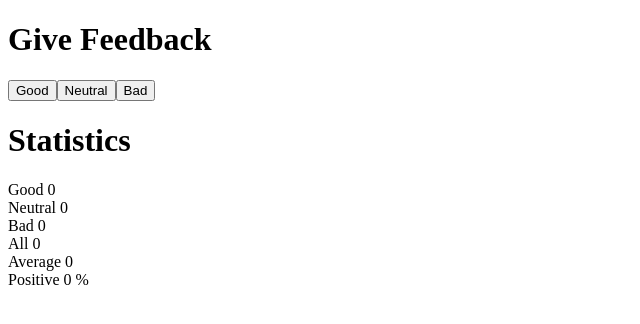
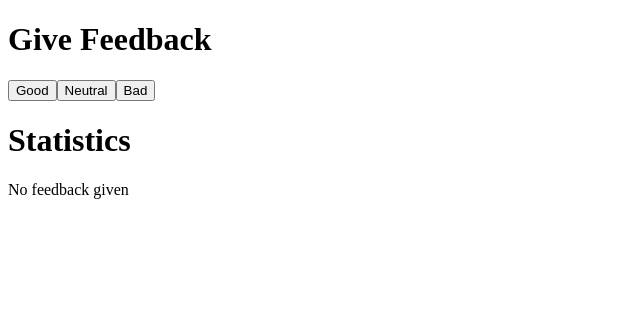
Before and after one commit to nicolasdesilles/fullstackopencourse, a React (Vite) app in the folder part1/unicafe/: page / in a window 1280 px wide. Shown: the top 324 px of the page, without its empty margins (0-640 px from the left). Built offline with nearby package versions, Linux system fonts and the light colour scheme.

Commit message:
Finished Exercise 1.9

```diff
--- a/part1/unicafe/src/App.jsx
+++ b/part1/unicafe/src/App.jsx
@@ -44,6 +44,12 @@ const Statistics = (props) => {
 
   }
 
+  if (history.length === 0) {
+    return (
+      <div>No feedback given</div>
+    )
+  }
+  else {
     return (
       <div>
         <Display label={'Good'} value={good}/>
@@ -54,6 +60,8 @@ const Statistics = (props) => {
         <Display label={'Positive'} value={computePositive()}/>
       </div>
     )
+  }
+
 }
 
 const App = () => {
```
Lines whose indentation alone changed are shown as unchanged.
